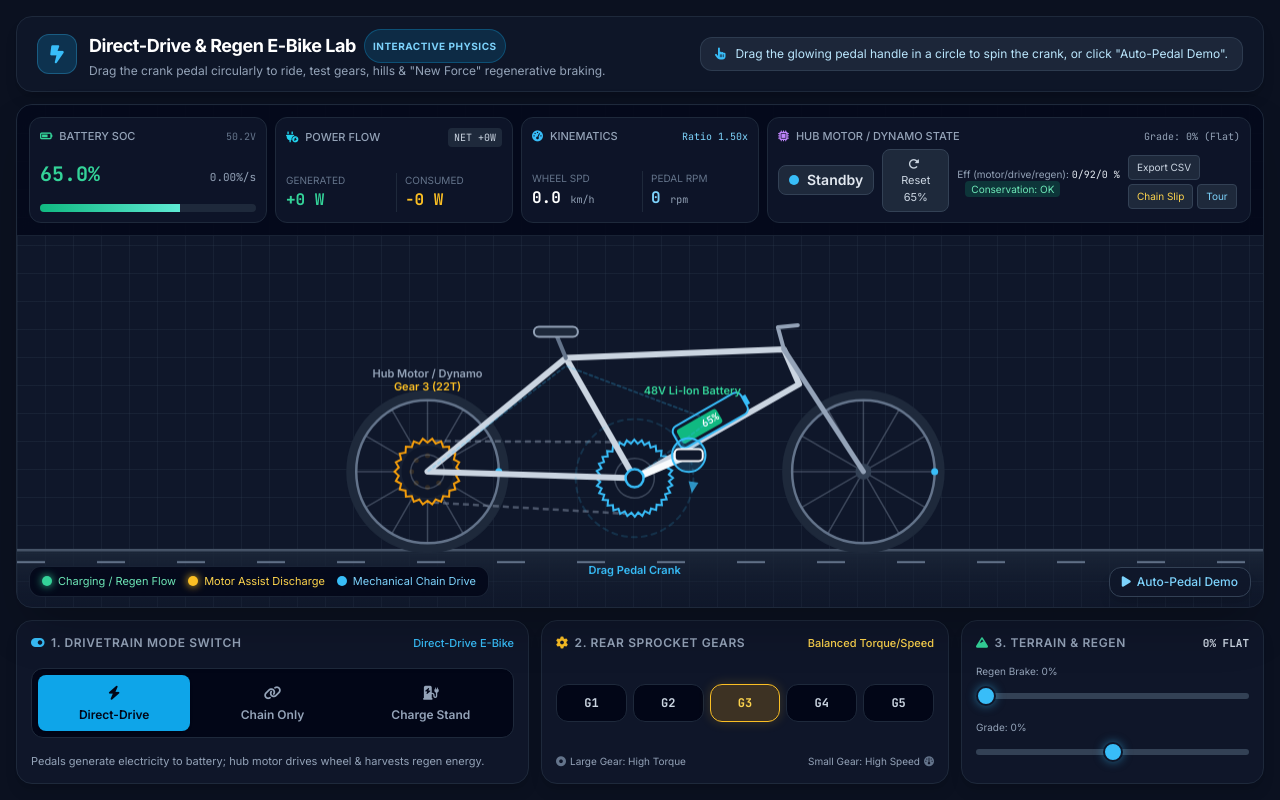
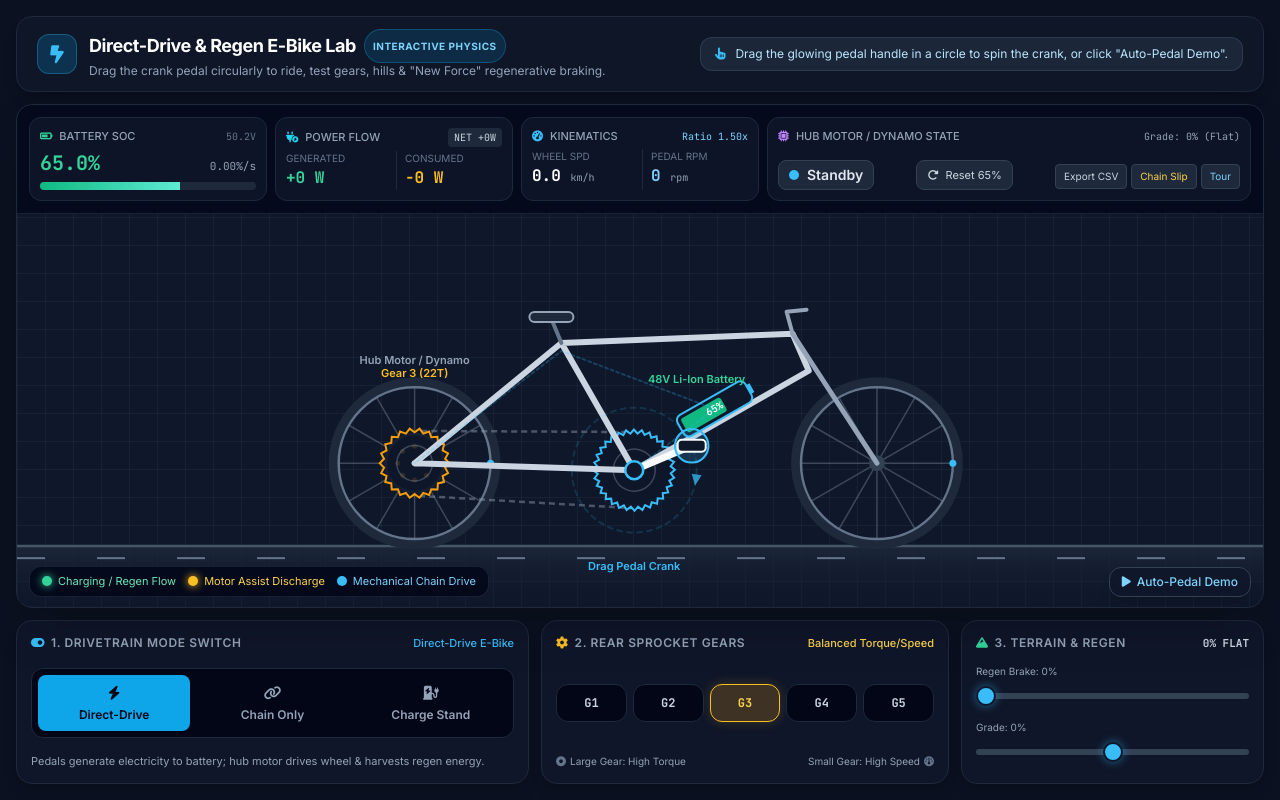
Before and after one commit to zzz-creator/interactive-ebike-simulation, a plain HTML site: page index.html in a window 1280 px wide. Drawn offline with nearby package versions, Linux system fonts and the light colour scheme.

Commit message:
Remove efficiency section

```diff
--- a/index.html
+++ b/index.html
@@ -103,10 +103,7 @@
                     <button id="quickChargeBtn" title="Refill or Drain Battery for testing" class="text-[11px] px-2.5 py-1.5 rounded-lg bg-slate-800 hover:bg-slate-700 text-slate-300 border border-slate-700 transition">
                         <i class="fa-solid fa-rotate-right mr-1"></i> Reset 65%
                     </button>
-                    <div class="text-[10px] text-slate-400 mt-1">
-                        Eff (motor/drive/regen): <span id="effText" class="mono text-slate-200">0/0/0 %</span>
-                        <span id="conservationBadge" class="ml-2 px-1.5 py-0.5 rounded bg-slate-800 text-slate-300">Conservation: OK</span>
-                    </div>
+
                     <div class="flex flex-wrap gap-1 mt-1">
 
                         <button id="exportCsvBtn" class="text-[10px] px-2 py-1 rounded bg-slate-800 hover:bg-slate-700 text-slate-300 border border-slate-700">Export CSV</button>
```
